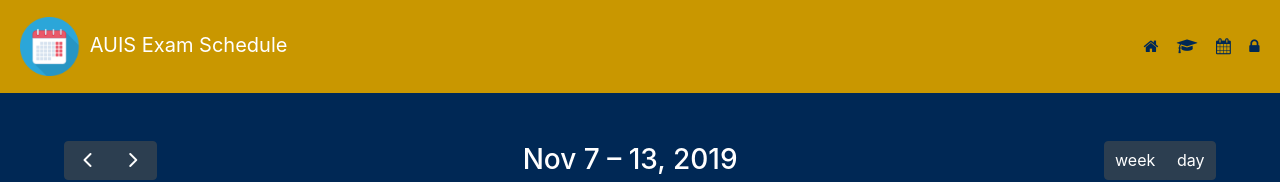
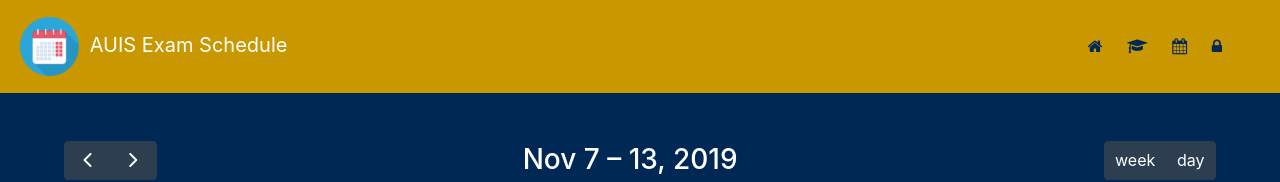
Before and after one commit to ArooxSediq/ITE-412-Capstone, a PHP site: page /index.php in a window 1280 px wide. Shown: the top 182 px of the page. Run offline with PHP 8.4, Linux system fonts and the light colour scheme; the visitor is signed in with stand-in values (Sample User, id 1); data comes from the database, SQL or seed files in the repository.

Commit message:
interface tweaking

```diff
--- a/Scheduling App/css/style.css
+++ b/Scheduling App/css/style.css
@@ -135,6 +135,7 @@
 
   .nav-item{
     margin: 1%;
+    padding-left: 5%;
   }
   .btn-outline-success{
     margin-left: 2.5%;
--- a/Scheduling App/navbar.php
+++ b/Scheduling App/navbar.php
@@ -26,7 +26,7 @@
    </div>
 
   <div class="navbar" id="navbarSupportedContent">
-    <ul class="navbar-nav mr-auto" style="margin-left: 50%;  display: inline-flex !important; flex-direction: row !important;">
+    <ul class="navbar-nav mr-auto" style="  display: inline-flex !important; flex-direction: row !important;">
       <li class="nav-item">
         <a class="nav-link" href="index.php" title="Home" ><i class="fa fa-home"></i> </a>
       </li>
```
